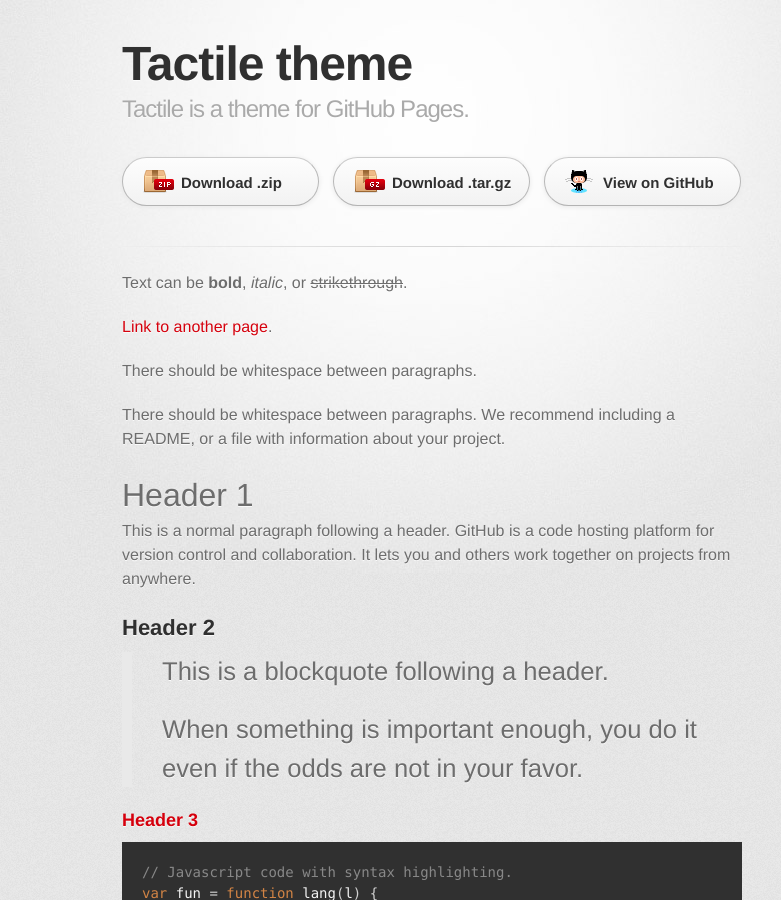
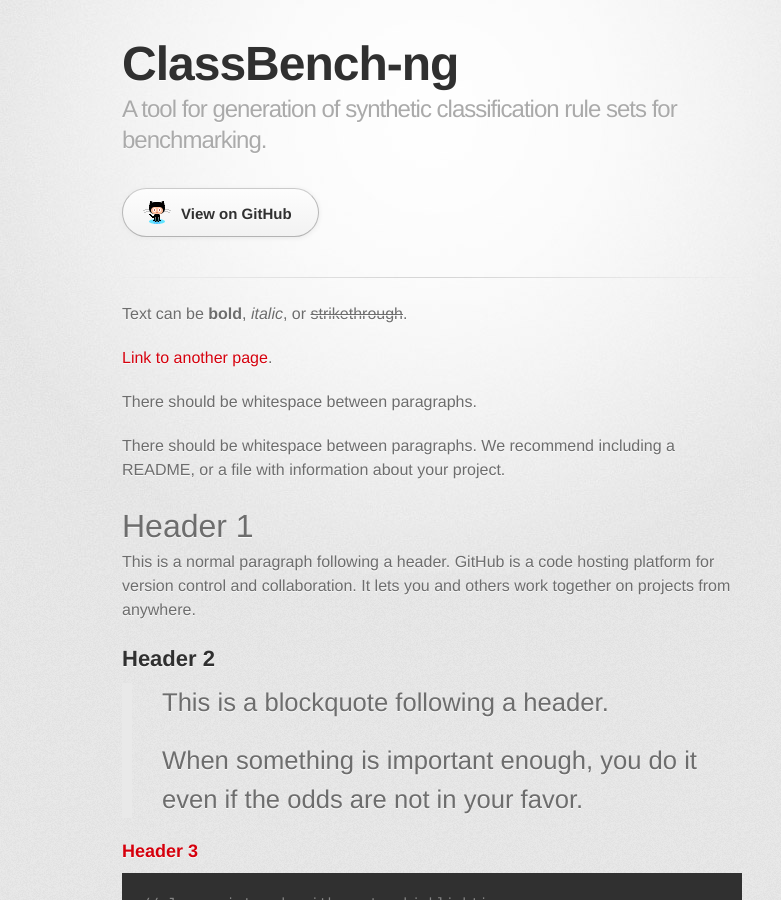
Before and after one commit to classbench-ng/classbench-ng.github.io, a Jekyll site: the page built from index.md, in a window 1280 px wide and 900 px high. Shown: the whole window, without its empty margins (208-989 px from the left). Built offline with Jekyll 4.4.1, drawn with Linux system fonts in a browser that asks for light colours; some web fonts are replaced.

Commit message:
Update _config.yml

```diff
--- a/_config.yml
+++ b/_config.yml
@@ -1,5 +1,5 @@
-title: Tactile theme
-description: Tactile is a theme for GitHub Pages.
-show_downloads: true
-google_analytics:
-theme:
+title: ClassBench-ng
+description: A tool for generation of synthetic classification rule sets for benchmarking.
+# show_downloads: true
+# google_analytics:
+theme: jekyll-theme-tactile
```
